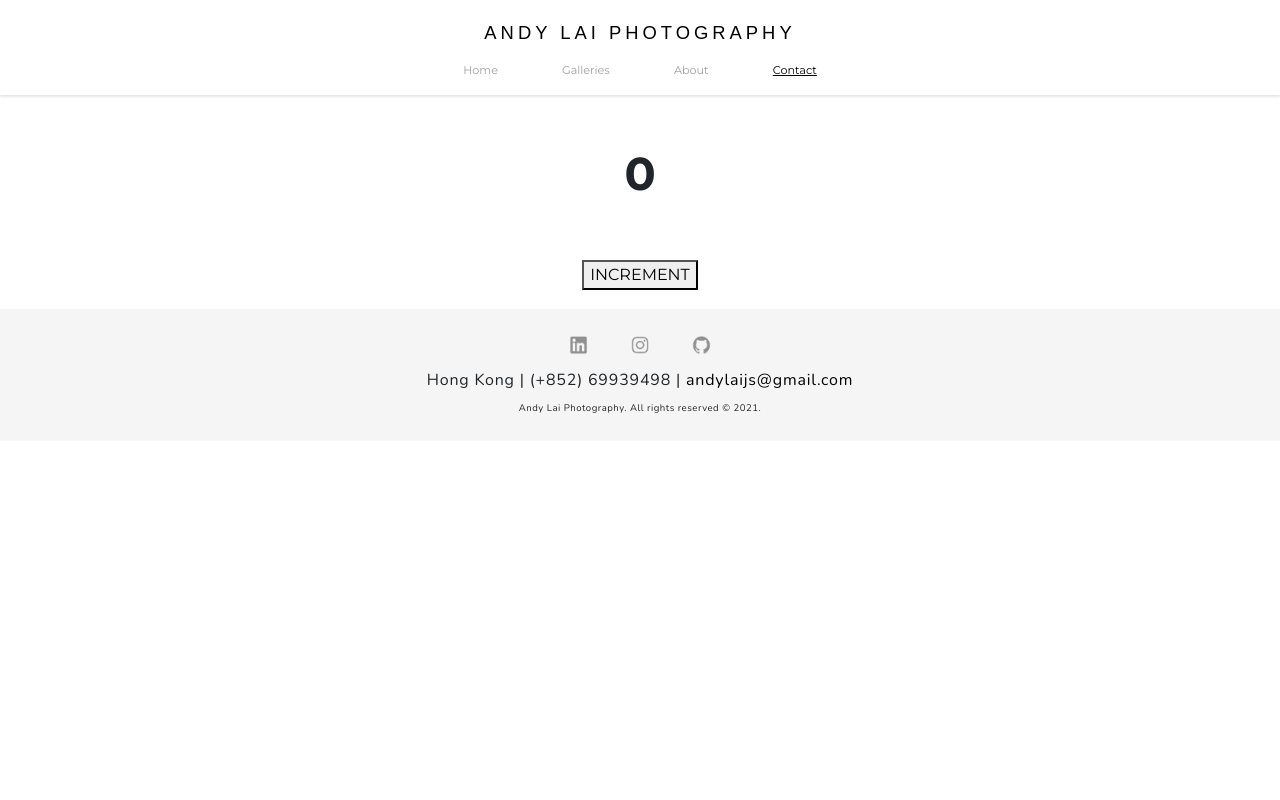
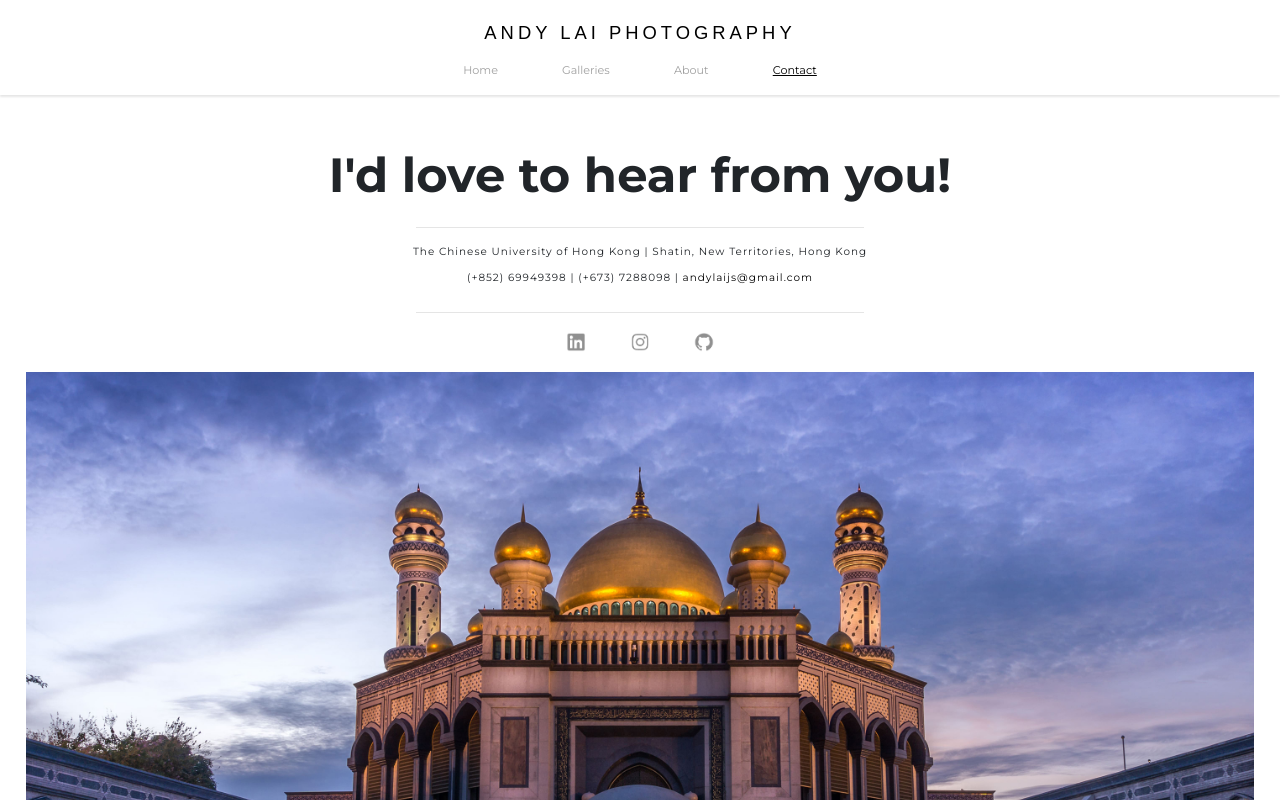
Before and after one commit to AndyLaiJS/AndyLaiPhotography, a React (Create React App) app: page /contact in a window 1280 px wide. Shown: the top 800 px of the page. Built offline with nearby package versions, Linux system fonts and the light colour scheme; a web font is replaced by a local one.

Commit message:
Contact.js: content

```diff
--- a/src/pages/Contact.js
+++ b/src/pages/Contact.js
@@ -1,15 +1,50 @@
-import React, { useState } from "react";
+import React from "react";
+import "../Pages.css";
 
 export default function Contact() {
-	const [count, setCount] = useState(0);
-
-	const increment = () => {
-		setCount(count + 1);
-	};
 	return (
 		<div>
-			<h1> {count} </h1>
-			<button onClick={increment}>INCREMENT</button>
+			<div className="header">I'd love to hear from you!</div>
+
+			<hr></hr>
+			<div
+				className="desc"
+				style={{
+					textAlign: "center",
+					width: "80%",
+					padding: "0 8%",
+					margin: "auto",
+				}}
+			>
+				The Chinese University of Hong Kong | Shatin, New Territories, Hong Kong
+			</div>
+			<div style={{ fontSize: "1.3vh", letterSpacing: "1px", padding: "0.8%" }}>
+				(+852) 69949398 | (+673) 7288098 |{" "}
+				<a href="mailto:andylaijs@gmail.com" style={{ color: "black" }}>
+					andylaijs@gmail.com
+				</a>
+			</div>
+			<hr></hr>
+
+			<div className="fContainer" style={{ paddingBottom: "0" }}>
+				<div className="icons">
+					<a href="https://www.linkedin.com/in/laijianshin/" target="_blank">
+						<img src="/socialicons/linkedin.png" />
+					</a>
+					<a href="https://www.instagram.com/lai9879/" target="_blank">
+						<img src="/socialicons/instagram.png" />
+					</a>
+					<a href="https://github.com/AndyPhoenix9879" target="_blank">
+						<img src="/socialicons/github.png" />
+					</a>
+				</div>
+			</div>
+
+			<img
+				className="picture"
+				src="/photos/Dusk_Hassanil_Bolkiah_Mosque_Lai-01-10-16.jpg"
+				onContextMenu={(e) => e.preventDefault()}
+			/>
 		</div>
 	);
 }
```
